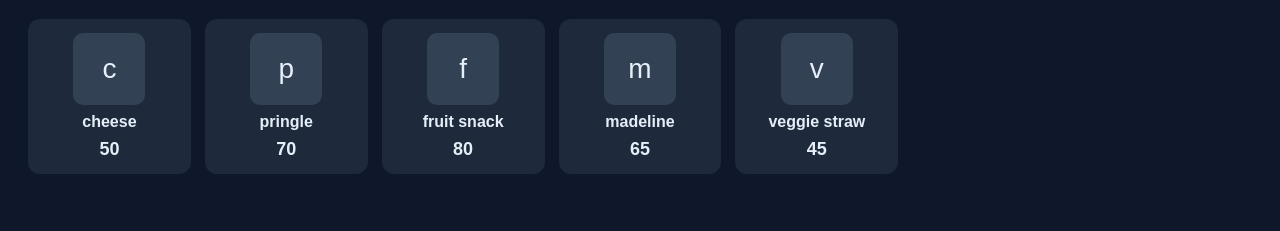
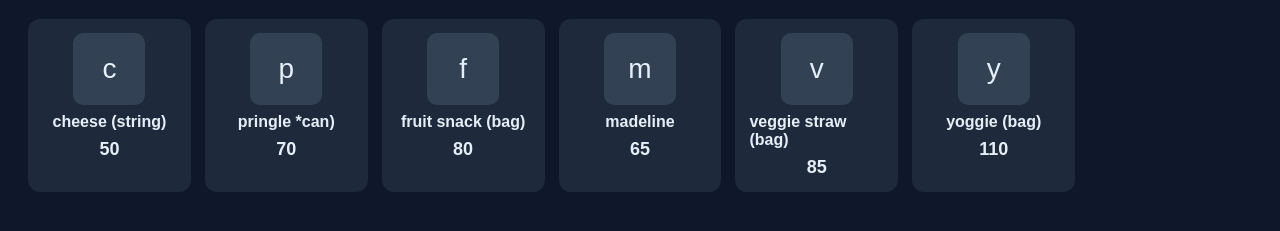
Before and after one commit to martest-values/martest-values.github.io, a plain HTML site: page index.html in a window 1280 px wide. Shown: the part 89-320 px from the top of the page. Drawn offline with Linux system fonts and the light colour scheme.

Commit message:
Update index.html

```diff
--- a/index.html
+++ b/index.html
@@ -16,11 +16,12 @@
 <body>
   <h1>martest values</h1>
   <div class="grid">
-    <div class="card"><div class="food-img">c</div><div class="food-name">cheese</div><div class="value">50</div></div>
-    <div class="card"><div class="food-img">p</div><div class="food-name">pringle</div><div class="value">70</div></div>
-    <div class="card"><div class="food-img">f</div><div class="food-name">fruit snack</div><div class="value">80</div></div>
+    <div class="card"><div class="food-img">c</div><div class="food-name">cheese (string)</div><div class="value">50</div></div>
+    <div class="card"><div class="food-img">p</div><div class="food-name">pringle *can)</div><div class="value">70</div></div>
+    <div class="card"><div class="food-img">f</div><div class="food-name">fruit snack (bag)</div><div class="value">80</div></div>
     <div class="card"><div class="food-img">m</div><div class="food-name">madeline</div><div class="value">65</div></div>
-    <div class="card"><div class="food-img">v</div><div class="food-name">veggie straw</div><div class="value">45</div></div>
+    <div class="card"><div class="food-img">v</div><div class="food-name">veggie straw (bag)</div><div class="value">85</div></div>
+    <div class="card"><div class="food-img">y</div><div class="food-name">yoggie (bag)</div><div class="value">110</div></div>
   </div>
 </body>
 </html>
```
